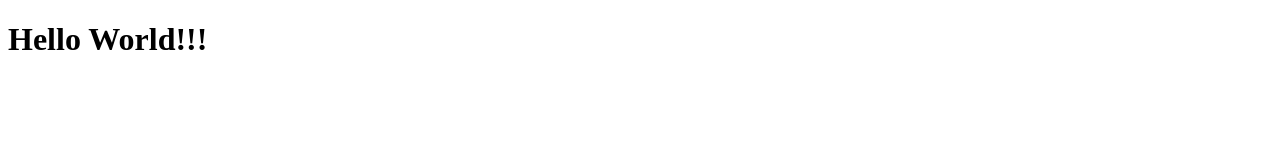
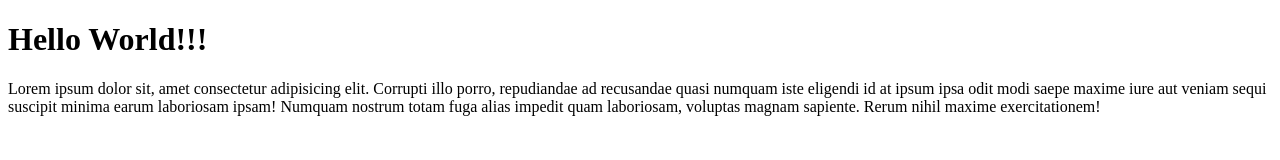
Before and after one commit to akash-31194/Project1, a plain HTML site: page index.html in a window 1280 px wide. Drawn offline with Linux system fonts and the light colour scheme.

Commit message:
my updates

```diff
--- a/index.html
+++ b/index.html
@@ -8,5 +8,6 @@
 </head>
 <body>
     <h1>Hello World!!!</h1>
+    <p>Lorem ipsum dolor sit, amet consectetur adipisicing elit. Corrupti illo porro, repudiandae ad recusandae quasi numquam iste eligendi id at ipsum ipsa odit modi saepe maxime iure aut veniam sequi suscipit minima earum laboriosam ipsam! Numquam nostrum totam fuga alias impedit quam laboriosam, voluptas magnam sapiente. Rerum nihil maxime exercitationem!</p>
 </body>
 </html>
```
